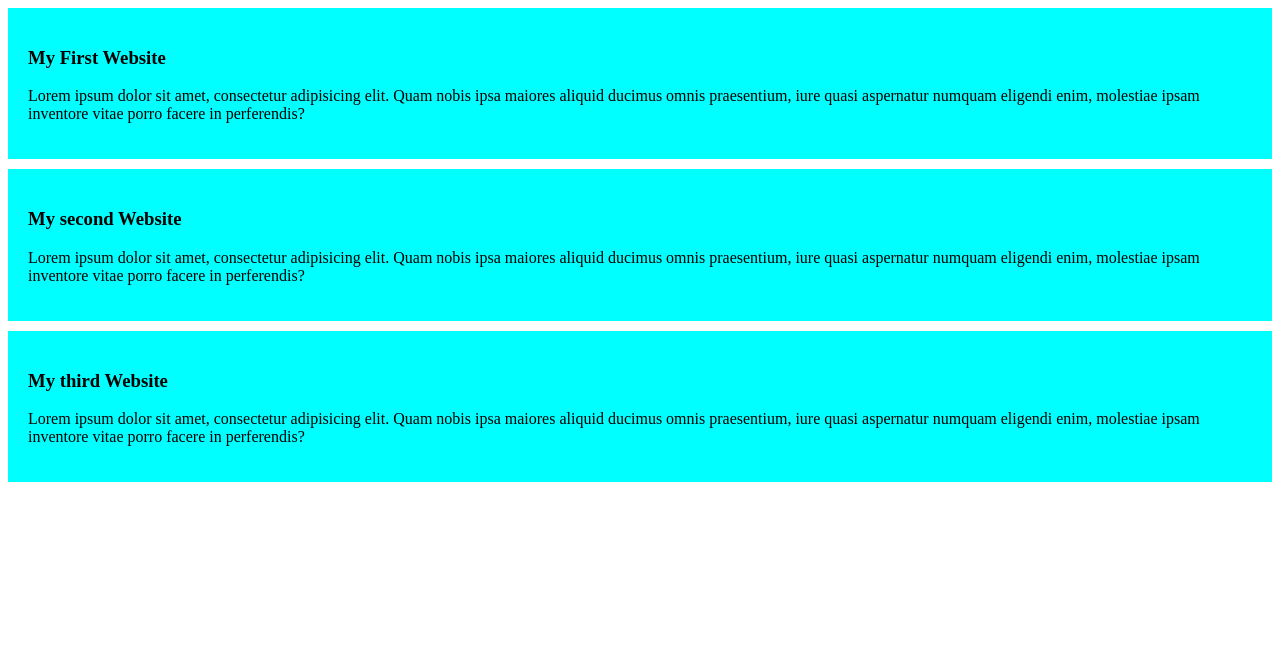
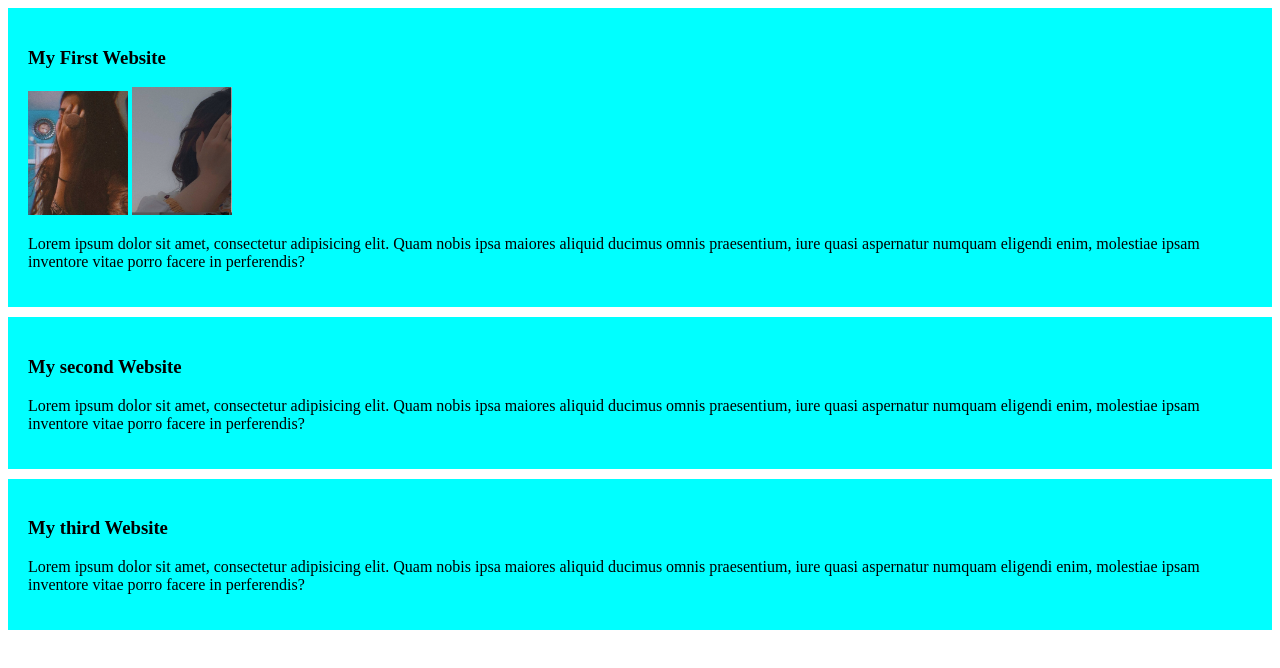
Before and after one commit to sadiaasumaiya/my-simple-website, a plain HTML site: page index.html in a window 1280 px wide. Drawn offline with Linux system fonts and the light colour scheme.

Commit message:
added pictures

```diff
--- a/index.html
+++ b/index.html
@@ -11,6 +11,9 @@
     <div>
 
         <h3>My First Website</h3>
+
+        <img width="100px" src="Capture.PNG">
+        <img width="100px" src="Capture1.PNG">
         <p>Lorem ipsum dolor sit amet, consectetur adipisicing elit. Quam nobis ipsa maiores aliquid ducimus omnis praesentium, iure quasi aspernatur numquam eligendi enim, molestiae ipsam inventore vitae porro facere in perferendis?</p>
     </div>
 
```
Also changed, not shown: Capture.PNG (added), Capture1.PNG (added).
